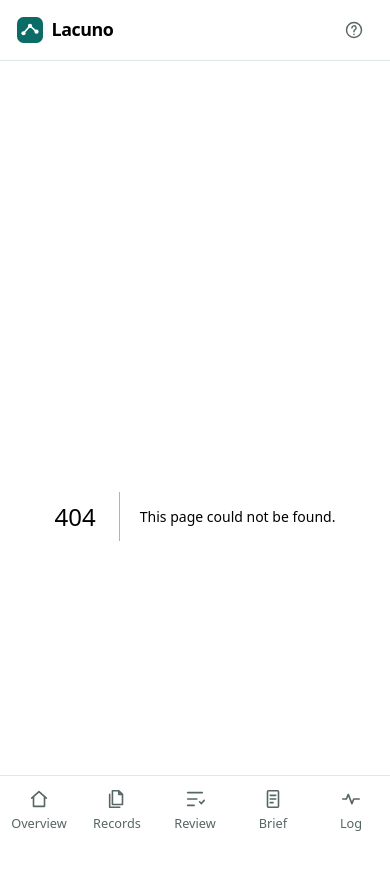
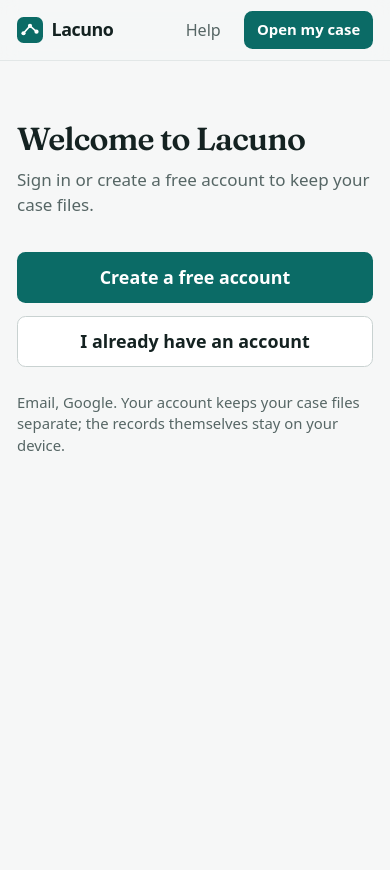
Before and after one commit to Cherlz/lacuno, a Next.js app: page /signin in a window 390 px wide. Before the commit this address had no page. Shown: the top 870 px of the page. After the commit the page ends 844 px from the top, so only its background shows below. Built offline with nearby package versions, Linux system fonts and the light colour scheme.

Commit message:
Sign-in page with all options (incl. phone number); signed-out visitors land there instead of Auth0 directly

```diff
--- a/src/app/case/page.tsx
+++ b/src/app/case/page.tsx
@@ -61,7 +61,7 @@
             <li key={s.key}>
               <button
                 disabled={!!loading}
-                onClick={() => (needsSignIn ? (window.location.href = "/auth/login") : start(s.key))}
+                onClick={() => (needsSignIn ? (window.location.href = "/signin") : start(s.key))}
                 className="flex w-full items-center gap-4 px-4 py-3.5 text-left transition-colors hover:bg-surface-2 disabled:opacity-60"
               >
                 <span className="min-w-0 flex-1">
--- a/src/app/page.tsx
+++ b/src/app/page.tsx
@@ -11,7 +11,7 @@
   const account = useAccount();
   const needsSignIn = account.enabled && !account.signedIn;
   const primary = needsSignIn
-    ? { href: "/auth/login?screen_hint=signup&returnTo=/case", label: "Get started free" }
+    ? { href: "/signin", label: "Get started free" }
     : { href: "/case", label: "Open my case" };
 
   return (
--- /dev/null
+++ b/src/app/signin/page.tsx
@@ -0,0 +1,34 @@
+import type { Metadata } from "next";
+import { Icon } from "@/components/icons";
+import { buttonClass } from "@/components/ui-classes";
+
+export const metadata: Metadata = { title: "Sign in" };
+
+// Lacuno's own sign-in choices, so the phone-number option is visible before
+// handing over to Auth0's login page.
+export default async function SignIn({ searchParams }: { searchParams: Promise<{ returnTo?: string }> }) {
+  const { returnTo: raw } = await searchParams;
+  // Only same-site paths, never another site.
+  const returnTo = raw && raw.startsWith("/") && !raw.startsWith("//") ? raw : "/case";
+  const to = (extra: string) => `/auth/login?${extra}${extra ? "&" : ""}returnTo=${encodeURIComponent(returnTo)}`;
+  const phone = process.env.NEXT_PUBLIC_PHONE_LOGIN === "1";
+
+  return (
+    <div className="mx-auto max-w-sm py-14 sm:py-20">
+      <h1 className="font-display text-3xl font-semibold tracking-tight">Welcome to Lacuno</h1>
+      <p className="mt-2 text-muted">Sign in or create a free account to keep your case files.</p>
+      <div className="mt-8 space-y-3">
+        <a href={to("screen_hint=signup")} className={`${buttonClass("primary", "lg")} w-full`}>Create a free account</a>
+        <a href={to("")} className={`${buttonClass("secondary", "lg")} w-full`}>I already have an account</a>
+        {phone && (
+          <a href={to("connection=sms")} className={`${buttonClass("secondary", "lg")} w-full`}>
+            <Icon name="phone" size={18} />Use my phone number
+          </a>
+        )}
+      </div>
+      <p className="mt-6 text-sm text-muted">
+        Email, Google{phone ? " or a text-message code" : ""}. Your account keeps your case files separate; the records themselves stay on your device.
+      </p>
+    </div>
+  );
+}
--- a/src/components/AppShell.tsx
+++ b/src/components/AppShell.tsx
@@ -31,7 +31,7 @@
   useEffect(setUpInstall, []);
 
   if (pathname === "/phone-camera") return <main className="px-4 py-6">{children}</main>;
-  if (pathname === "/" || pathname === "/help") return <MarketingShell signedIn={!account.enabled || account.signedIn}>{children}</MarketingShell>;
+  if (pathname === "/" || pathname === "/help" || pathname === "/signin") return <MarketingShell signedIn={!account.enabled || account.signedIn}>{children}</MarketingShell>;
 
   return (
     <SourceProvider>
@@ -81,7 +81,7 @@
             </Link>
             {account.enabled && account.signedIn && <AccountMenu name={account.name} picture={account.picture} />}
             {account.enabled && !account.signedIn && (
-              <a href="/auth/login" className={buttonClass("primary", "sm")}>Sign in</a>
+              <a href="/signin" className={buttonClass("primary", "sm")}>Sign in</a>
             )}
           </div>
         </div>
@@ -135,7 +135,7 @@
             {signedIn ? (
               <Link href="/case" className={`${buttonClass("primary", "sm")} ml-2`}>Open my case</Link>
             ) : (
-              <a href="/auth/login?returnTo=/case" className={`${buttonClass("primary", "sm")} ml-2`}>Sign in</a>
+              <a href="/signin" className={`${buttonClass("primary", "sm")} ml-2`}>Sign in</a>
             )}
           </nav>
         </div>
--- a/src/middleware.ts
+++ b/src/middleware.ts
@@ -2,7 +2,7 @@
 import { auth0 } from "@/lib/auth0";
 
 // Pages anyone can see before signing in.
-const PUBLIC_PAGES = new Set(["/", "/help", "/robots.txt", "/sitemap.xml", "/sw.js", "/phone-camera", "/api/push/cron"]);
+const PUBLIC_PAGES = new Set(["/", "/help", "/robots.txt", "/sitemap.xml", "/sw.js", "/phone-camera", "/signin", "/api/push/cron"]);
 
 export async function middleware(request: NextRequest) {
   if (!auth0) return NextResponse.next();
@@ -19,7 +19,7 @@
   if (pathname.startsWith("/api/")) {
     return NextResponse.json({ error: "Please sign in again." }, { status: 401 });
   }
-  const login = new URL("/auth/login", request.url);
+  const login = new URL("/signin", request.url);
   login.searchParams.set("returnTo", pathname + search);
   return NextResponse.redirect(login);
 }
```
